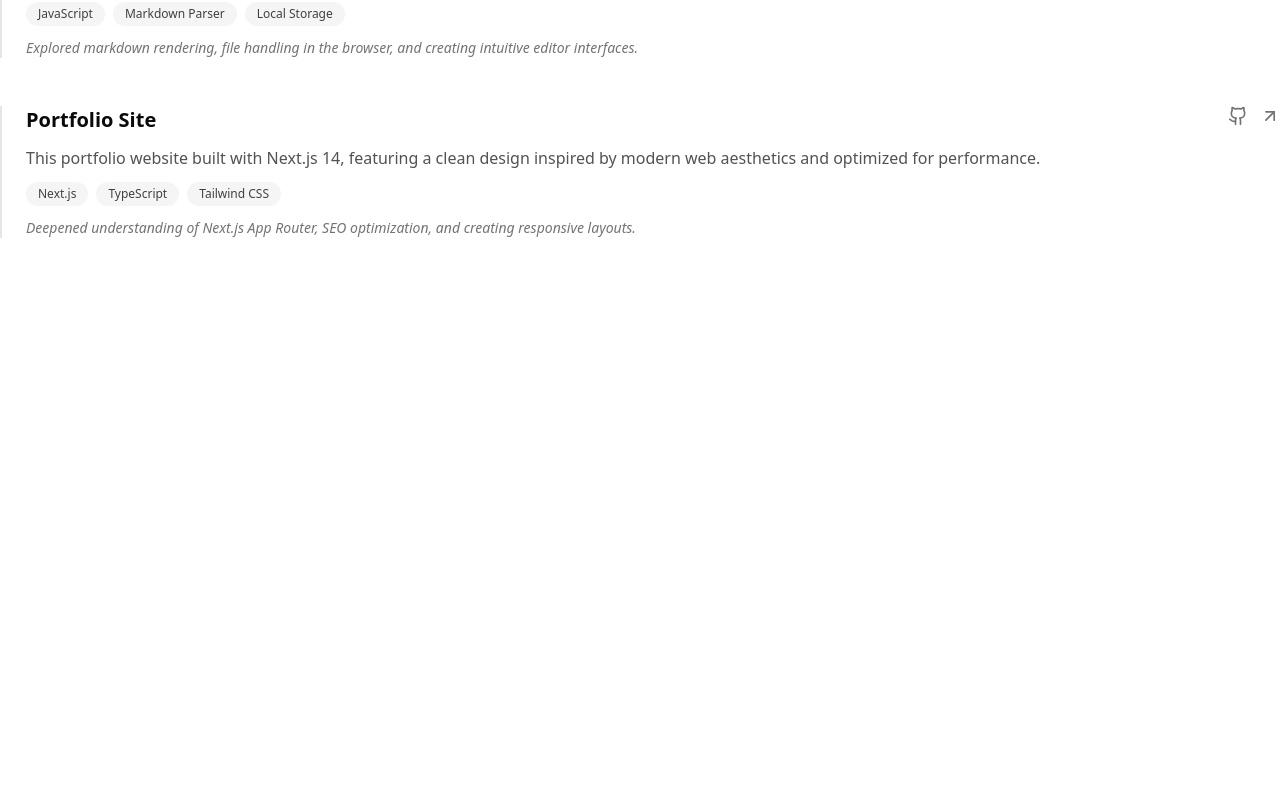
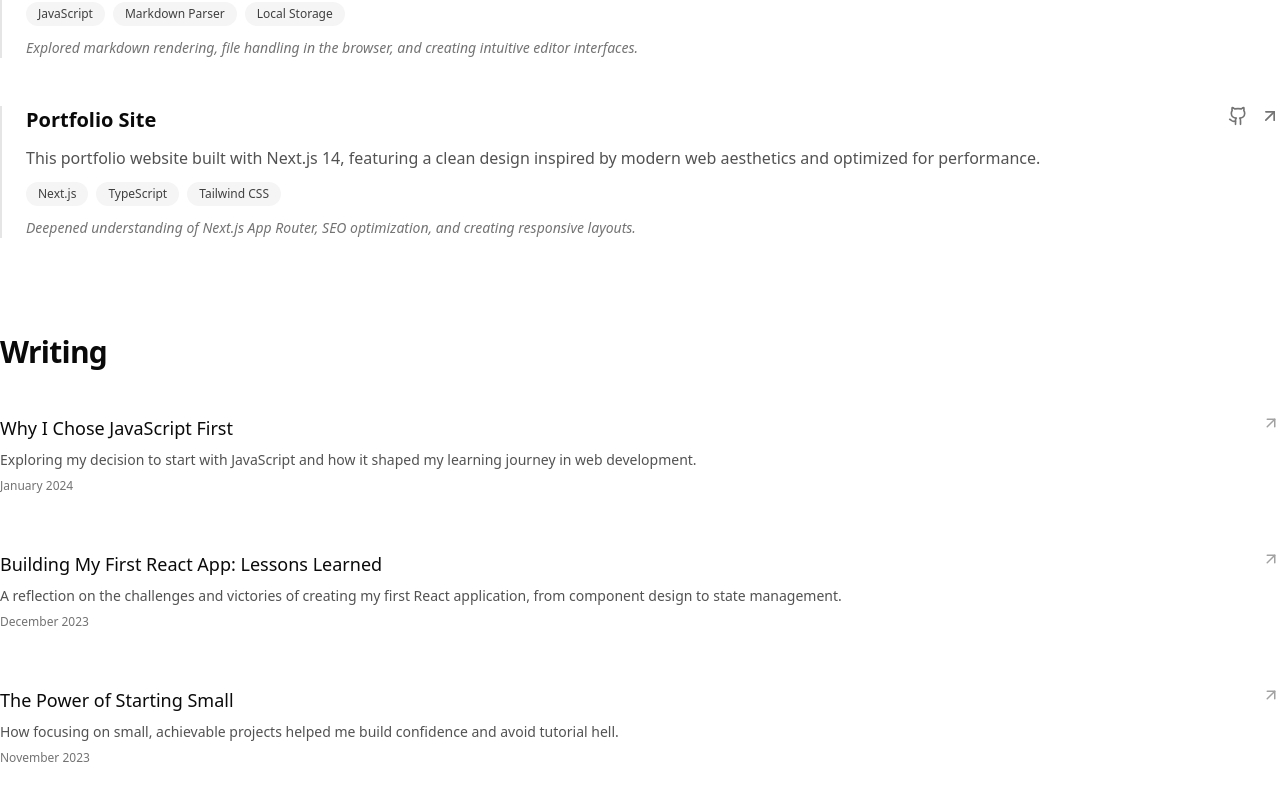
Before and after one commit to sdnshu/me, a Next.js app: page / in a window 1280 px wide. Shown: the part 1190-1990 px from the top of the page. Before the commit the page ends 1524 px from the top, so only its background shows below. Built offline with nearby package versions, Linux system fonts and the light colour scheme.

Commit message:
feat: add writings section

```diff
--- /dev/null
+++ b/app/_components/writings.tsx
@@ -0,0 +1,61 @@
+import React from 'react'
+
+import { ArrowUpRight } from 'lucide-react';
+
+const posts = [
+    {
+        title: 'Why I Chose JavaScript First',
+        description: 'Exploring my decision to start with JavaScript and how it shaped my learning journey in web development.',
+        date: 'January 2024',
+        link: '#',
+    },
+    {
+        title: 'Building My First React App: Lessons Learned',
+        description: 'A reflection on the challenges and victories of creating my first React application, from component design to state management.',
+        date: 'December 2023',
+        link: '#',
+    },
+    {
+        title: 'The Power of Starting Small',
+        description: 'How focusing on small, achievable projects helped me build confidence and avoid tutorial hell.',
+        date: 'November 2023',
+        link: '#',
+    },
+];
+
+const Writings = () => {
+    return (
+        <section className="mb-16 md:mb-24">
+            <h2 className="text-2xl md:text-3xl font-bold tracking-tight mb-8">
+                Writing
+            </h2>
+            <div className="space-y-8">
+                {posts.map((post, index) => (
+                    <a
+                        key={index}
+                        href={post.link}
+                        className="block group hover:bg-neutral-50 dark:hover:bg-neutral-900/50 -mx-4 px-4 py-3 rounded-lg transition-colors"
+                    >
+                        <div className="flex items-start justify-between mb-2">
+                            <h3 className="text-lg font-medium group-hover:text-neutral-900 dark:group-hover:text-neutral-100 transition-colors">
+                                {post.title}
+                            </h3>
+                            <ArrowUpRight
+                                size={18}
+                                className="text-neutral-400 group-hover:text-neutral-600 dark:group-hover:text-neutral-300 transition-colors flex-shrink-0 ml-2"
+                            />
+                        </div>
+                        <p className="text-neutral-600 dark:text-neutral-400 text-sm mb-2">
+                            {post.description}
+                        </p>
+                        <p className="text-xs text-neutral-500">
+                            {post.date}
+                        </p>
+                    </a>
+                ))}
+            </div>
+        </section>
+    );
+}
+
+export { Writings }
--- a/app/page.tsx
+++ b/app/page.tsx
@@ -1,5 +1,6 @@
 import React from 'react'
 import { Projects } from './_components/projects'
+import { Writings } from './_components/writings'
 
 const Page = () => {
 
@@ -47,7 +48,9 @@
                 </div>
             </section>
 
-            <Projects/>
+            <Projects />
+
+            <Writings />
 
         </main>
     )
```
